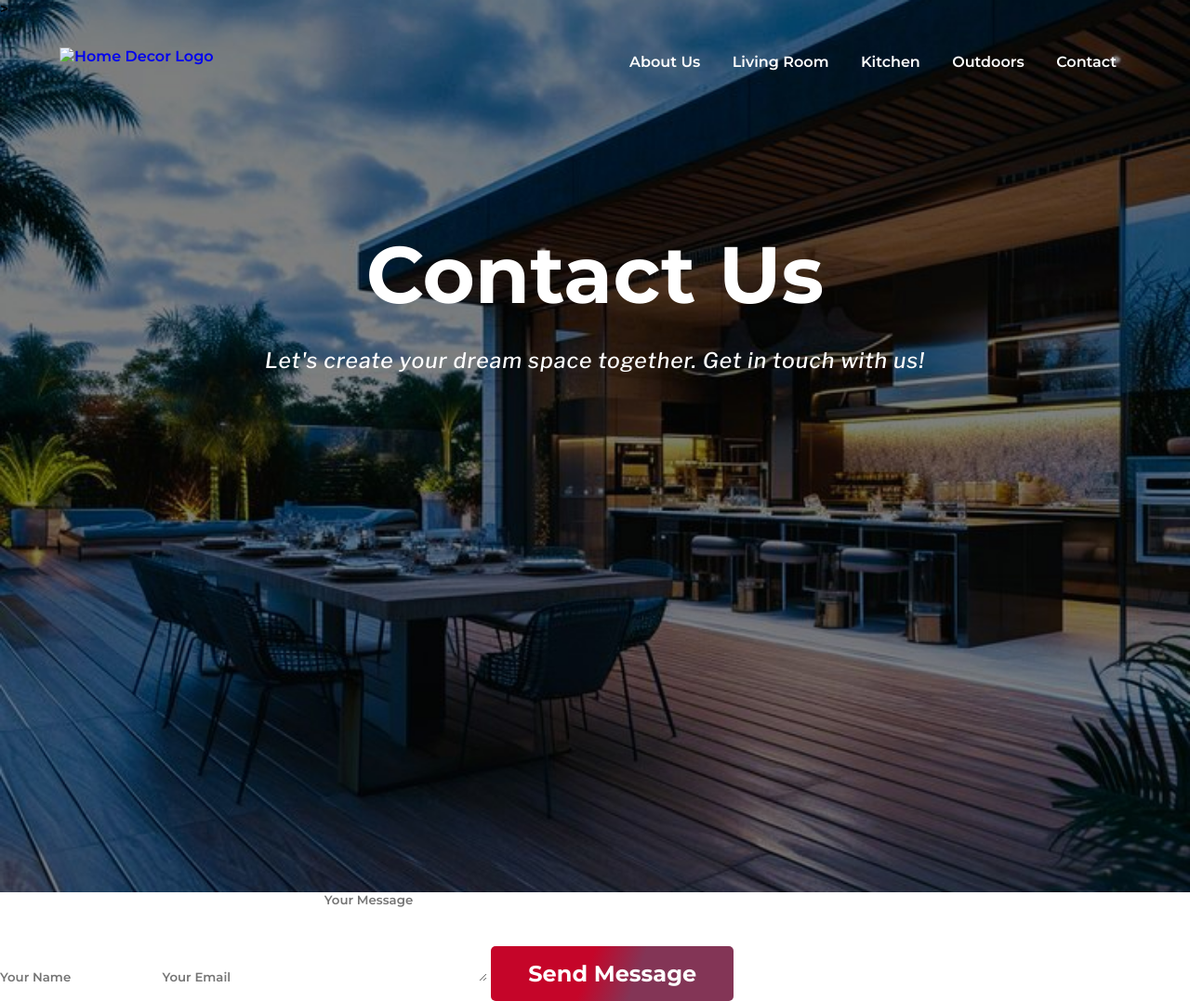
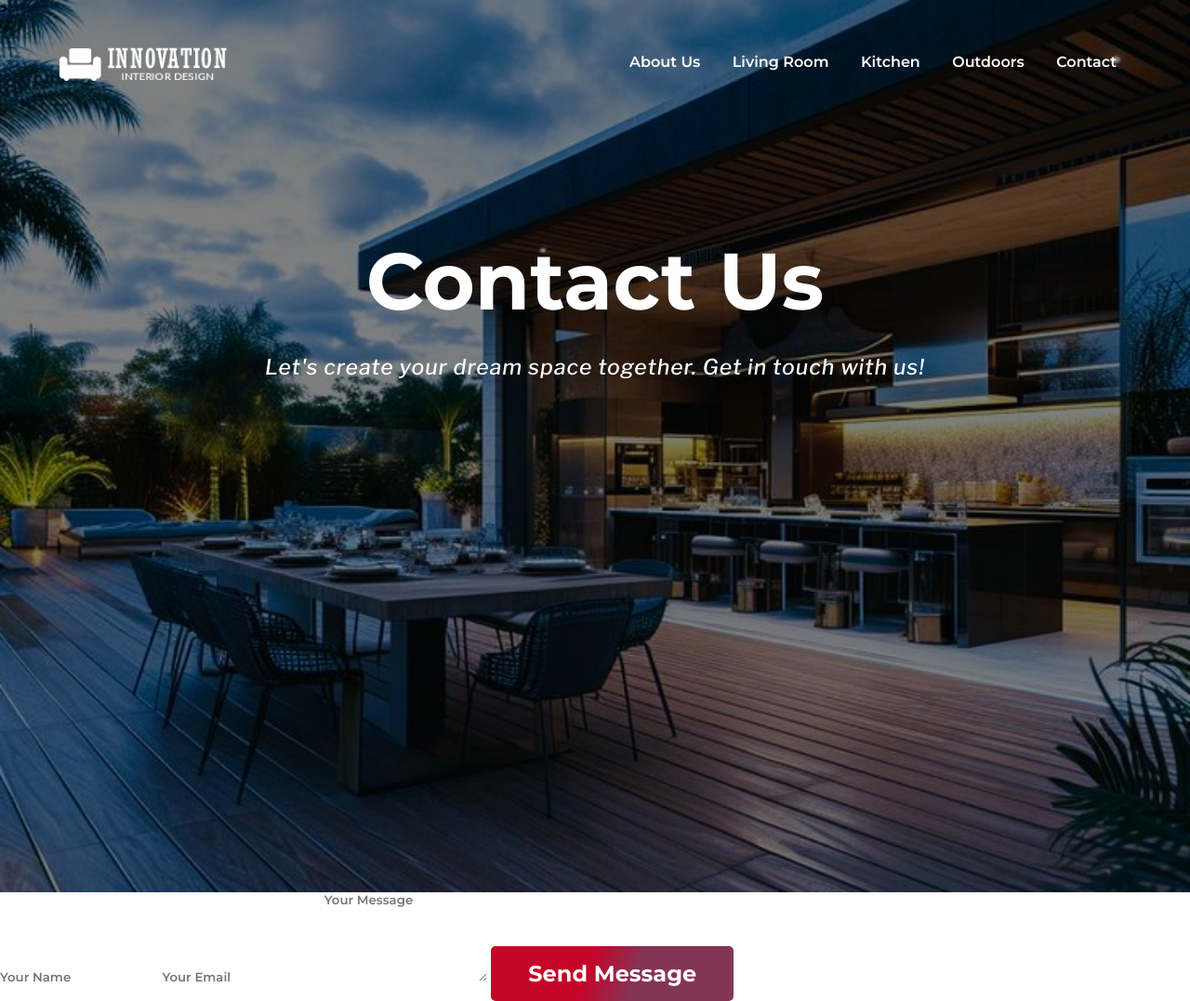
Before and after one commit to 3000isha/Micro_project, a plain HTML site: page contact.html in a window 1280 px wide. Shown: the whole page at 93% size. Drawn offline with nearby package versions, Linux system fonts and the light colour scheme.

Commit message:
Update contact.html

```diff
--- a/contact.html
+++ b/contact.html
@@ -14,7 +14,7 @@
     <nav>
       <input type="checkbox" id="check" />
       <label for="check" id="check-btn"><i class="fas fa-bars"></i></label>
-      <a href="index.html"><img src="images/Interior-logo.png" alt="Home Decor Logo"></a>
+      <a href="index.html"><img src="Interior-logo.png" alt="Home Decor Logo"></a>
       <ul>
         <li><a href="about.html">About Us</a></li>
         <li><a href="livingroom.html">Living Room</a></li>
```
